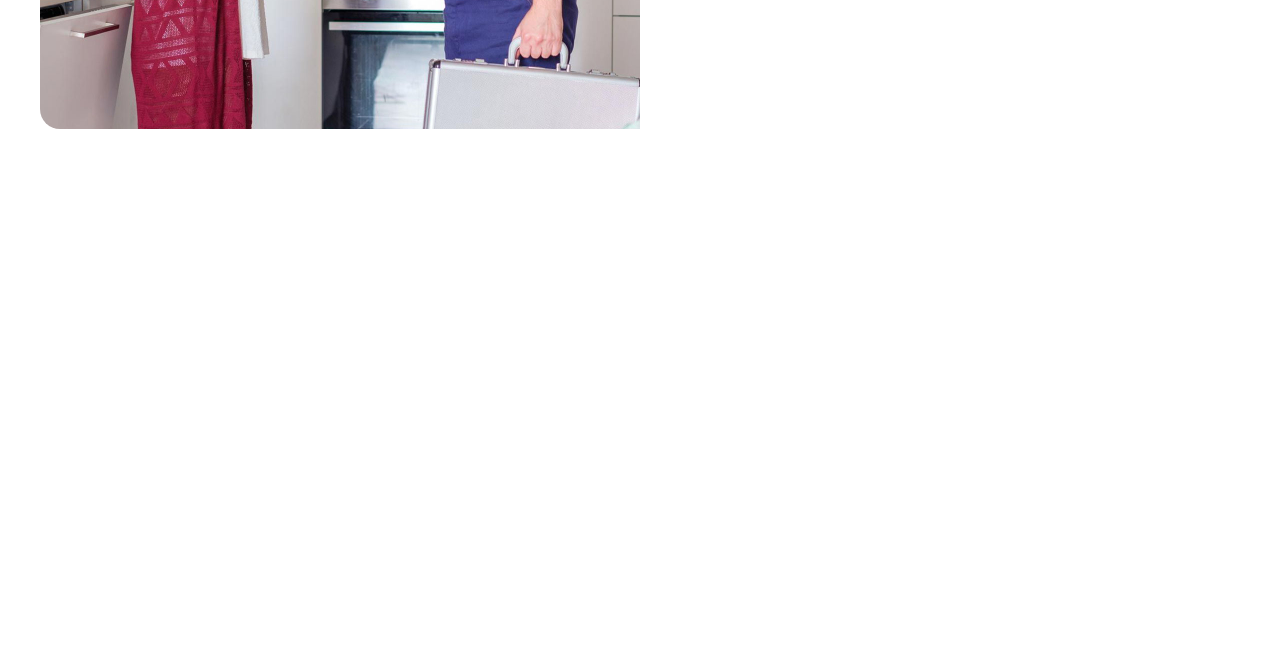
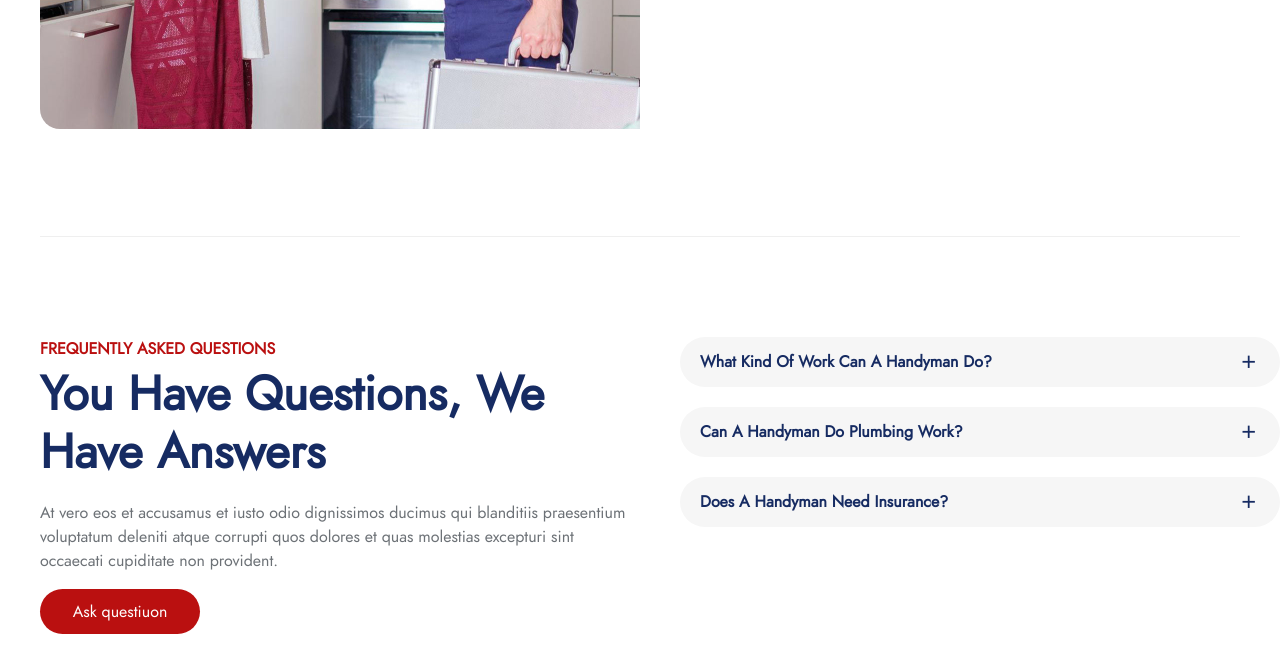
Before and after one commit to hamedkh14/company-project, a plain HTML site: page index.html in a window 1280 px wide. Shown: the part 3139-3811 px from the top of the page. Drawn offline with nearby package versions, Linux system fonts and the light colour scheme; files whose address does not match are found by name.

Commit message:
Completed Section5 of Contents

```diff
--- a/css/style.css
+++ b/css/style.css
@@ -708,10 +708,10 @@ header .header-navbar .container .header-navbar-boxRight .boxes div:nth-child(2)
 ============================== */
 
 /* Section 1 */
-.section1, .section2, .section3, .section4 {
+.section1, .section2, .section3, .section4, .section5 {
   justify-content: center;
 }
-.section1 > div, .section2 > div, .section3 > div, .section4 > div {
+.section1 > div, .section2 > div, .section3 > div, .section4 > div, .section5 > div {
   width: var(--width-default);
 }
 .section1 > div {
@@ -896,12 +896,14 @@ hr.divider {
   border-bottom-right-radius: 0;
 }
 .section2 .section2-boxRight span.label,
-.section4 .tabContent .section4-boxRight span.label {
+.section4 .tabContent .section4-boxRight span.label,
+.section5 .section5-boxLeft span.label {
   color: var(--color-secondary);
   font-weight: bold;
 }
 .section2 .section2-boxRight h2.title,
-.section4 .tabContent .section4-boxRight h2.title {
+.section4 .tabContent .section4-boxRight h2.title,
+.section5 .section5-boxLeft h2.title {
   color: var(--color-primary);
   font-weight: bold;
   font-size: 3em;
@@ -909,7 +911,8 @@ hr.divider {
   line-height: 1.2;
 }
 .section2 .section2-boxRight p.description,
-.section4 .tabContent .section4-boxRight p.description {
+.section4 .tabContent .section4-boxRight p.description,
+.section5 .section5-boxLeft p.description {
   color: var(--color-gray2);
 }
 .section2 .section2-boxRight ul,
@@ -1048,6 +1051,46 @@ hr.divider {
 .section4 .section4-contents .tabContent:first-child {
   display: block;
 }
+
+/* Section5 */
+.section5 > div {
+  gap: 40px;
+}
+.section5 .section5-boxLeft,
+.section5 .section5-boxRight {
+  width: 50%;
+  flex-shrink: 0;
+}
+.section5 .section5-boxRight {
+  flex-direction: column;
+  gap: 20px;
+}
+.section5 .section5-boxRight .section5-boxRight-tabs {
+  width: 100%;
+}
+.section5 .section5-boxRight .section5-boxRight-tabs .tabTitle {
+  justify-content: space-between;
+  align-items: center;
+  border-radius: 50px;
+  background-color: var(--color-gray1);
+  padding: 0 20px;
+  color: var(--color-primary);
+  font-weight: bold;
+  height: 50px;
+  width: 100%;
+  cursor: pointer;
+}
+.section5 .section5-boxRight .section5-boxRight-tabs .tabTitle span.material-symbols-outlined {
+  font-size: 1.4em;
+}
+
+.section5 .section5-boxRight .section5-boxRight-tabs .tabContent {
+  color: var(--color-gray2);
+  margin-top: 20px;
+  padding: 0 20px;
+  display: none;
+}
+
 /* ==============================
 --- Footer ---
 ============================== */
@@ -1304,7 +1347,9 @@ hr.divider {
   .section4 .section4-contents .tabContent .section4-boxLeft {
     width: 100%;
   }
-  .section2 .section2-boxRight h2.title {
+  .section2 .section2-boxRight h2.title,
+  .section4 .section4-contents .tabContent .section4-boxRight h2.title,
+  .section5 .section5-boxLeft h2.title {
     font-size: 3em;
     margin: 5px 0 0px;
     line-height: 1;
@@ -1346,8 +1391,19 @@ hr.divider {
 
   /* Section 2 */
   .section2 .section2-boxRight h2.title,
-  .section4 .section4-contents .tabContent .section4-boxRight h2.title {
+  .section4 .section4-contents .tabContent .section4-boxRight h2.title,
+  .section5 .section5-boxLeft h2.title {
     font-size: 2em;
+  }
+
+  /* Section5 */
+  .section5 > div {
+    flex-direction: column;
+  }
+  .section5 .section5-boxLeft,
+  .section5 .section5-boxRight {
+    width: 100%;
+    flex-shrink: 0;
   }
 }
 
@@ -1382,7 +1438,7 @@ hr.divider {
     border-radius: 50px;
     transition: all var(--transition);
   }
-  .buttons span {
+  .slider .slider-texts .slider-texts-section4 .buttons span {
     font-size: 0.8em;
   }
 
--- a/index.html
+++ b/index.html
@@ -376,6 +376,33 @@
 
     </div>
   </section>
+
+  <hr class="divider">
+
+  <section class="section5 d-flex">
+    <div class="d-flex">
+      <div class="section5-boxLeft">
+        <span class="label">FREQUENTLY ASKED QUESTIONS</span>
+        <h2 class="title">You Have Questions, We Have Answers</h2>
+        <p class="description">At vero eos et accusamus et iusto odio dignissimos ducimus qui blanditiis praesentium voluptatum deleniti atque corrupti quos dolores et quas molestias excepturi sint occaecati cupiditate non provident.</p>
+        <a href=""><button class="buttons btnRed"><span>Ask questiuon</span></button></a>
+      </div>
+      <div class="section5-boxRight d-flex">
+        <div class="section5-boxRight-tabs">
+          <div class="tabTitle d-flex"><p>What Kind Of Work Can A Handyman Do?</p><span class="material-symbols-outlined">add</span></div>
+          <div class="tabContent">One of the biggest ways a seemingly trivial toilet can contribute to the overall sustainable of a building is by helping it save water.</div>
+        </div>
+        <div class="section5-boxRight-tabs">
+          <div class="tabTitle d-flex"><p>Can A Handyman Do Plumbing Work?</p><span class="material-symbols-outlined">add</span></div>
+          <div class="tabContent">One of the biggest ways a seemingly trivial toilet can contribute to the overall sustainable of a building is by helping it save water.</div>
+        </div>
+        <div class="section5-boxRight-tabs">
+          <div class="tabTitle d-flex"><p>Does A Handyman Need Insurance?</p><span class="material-symbols-outlined">add</span></div>
+          <div class="tabContent">One of the biggest ways a seemingly trivial toilet can contribute to the overall sustainable of a building is by helping it save water.</div>
+        </div>
+      </div>
+    </div>
+  </section>
   <!-- End Contents -->
 
   <!-- Footer -->
--- a/js/main.js
+++ b/js/main.js
@@ -89,3 +89,12 @@ $('.tabs').click(function () {
   $('.tabContent').hide();
   $('#content'+idContent).fadeIn();
 });
+
+// Section5
+$('.tabTitle').click(function() {
+  $('.section5-boxRight-tabs .tabContent').slideUp();
+  $('.tabTitle').children('span').text('add');
+
+  $(this).next('.tabContent').slideToggle();
+  $(this).children('span').text('remove');
+});
```
